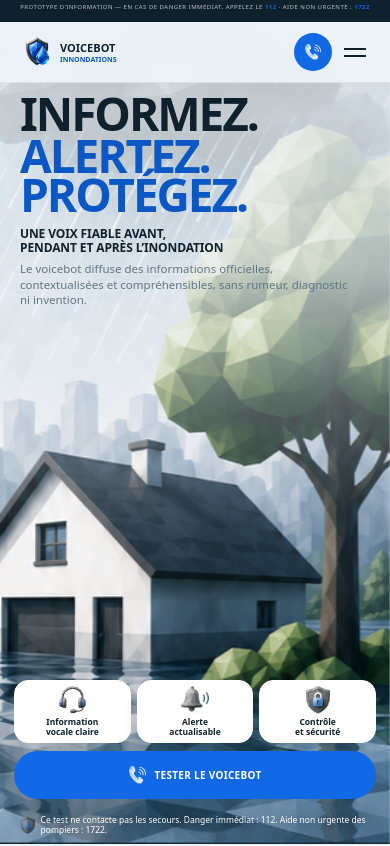
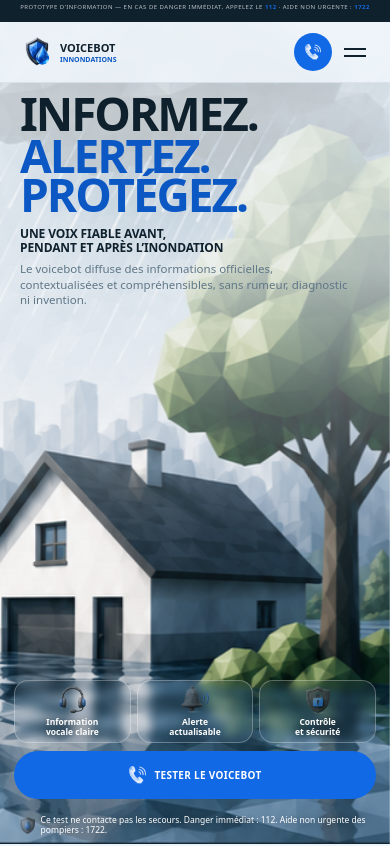
Before and after one commit to Banana-Navy/voicebot-inondations, a Next.js app: page / in a window 390 px wide. Shown: the top 846 px of the page. Built offline with nearby package versions, Linux system fonts and the light colour scheme; a web font is replaced by a local one.

Commit message:
style: alléger les pastilles de la hero mobile

```diff
--- a/app/globals.css
+++ b/app/globals.css
@@ -280,8 +280,8 @@ p { text-wrap: pretty; }
   .hero-copy h2 { max-width: 330px; margin: 12px 0 5px; font-size: 12px; line-height: 1.2; }
   .hero-copy > p { max-width: 335px; font-size: 11.5px; line-height: 1.38; }
   .hero-arguments { position: absolute; right: 14px; bottom: 101px; left: 14px; grid-template-columns: repeat(3, 1fr); gap: 6px; margin-top: 0; }
-  .hero-arguments article { min-height: 58px; flex-direction: column; justify-content: center; gap: 3px; border: 1px solid #fff; border-radius: 14px; background: var(--surface); padding: 5px 3px; box-shadow: 0 8px 22px rgba(18,34,43,.08); font-size: 8.5px; line-height: 1.2; text-align: center; }
-  .hero-arguments img { width: 28px; height: 28px; }
+  .hero-arguments article { min-height: 58px; flex-direction: column; justify-content: center; gap: 3px; border: 1px solid rgba(255,255,255,.28); border-radius: 14px; background: rgba(255,255,255,.05); padding: 5px 3px; color: white; box-shadow: 0 8px 22px rgba(18,34,43,.08); backdrop-filter: blur(4px) saturate(110%); font-size: 8.5px; line-height: 1.2; text-align: center; text-shadow: 0 1px 7px rgba(3,18,28,.65); }
+  .hero-arguments img { width: 28px; height: 28px; opacity: 1; filter: none; }
   .hero-actions { position: absolute; right: 14px; bottom: 45px; left: 14px; display: grid; max-width: none; grid-template-columns: 1fr; align-items: center; gap: 5px; margin-top: 0; text-align: center; }
   .hero-actions .button { width: 100%; }
   .hero-actions .button-large { min-height: 48px; gap: 8px; padding-inline: 16px; font-size: 10px; }
```
